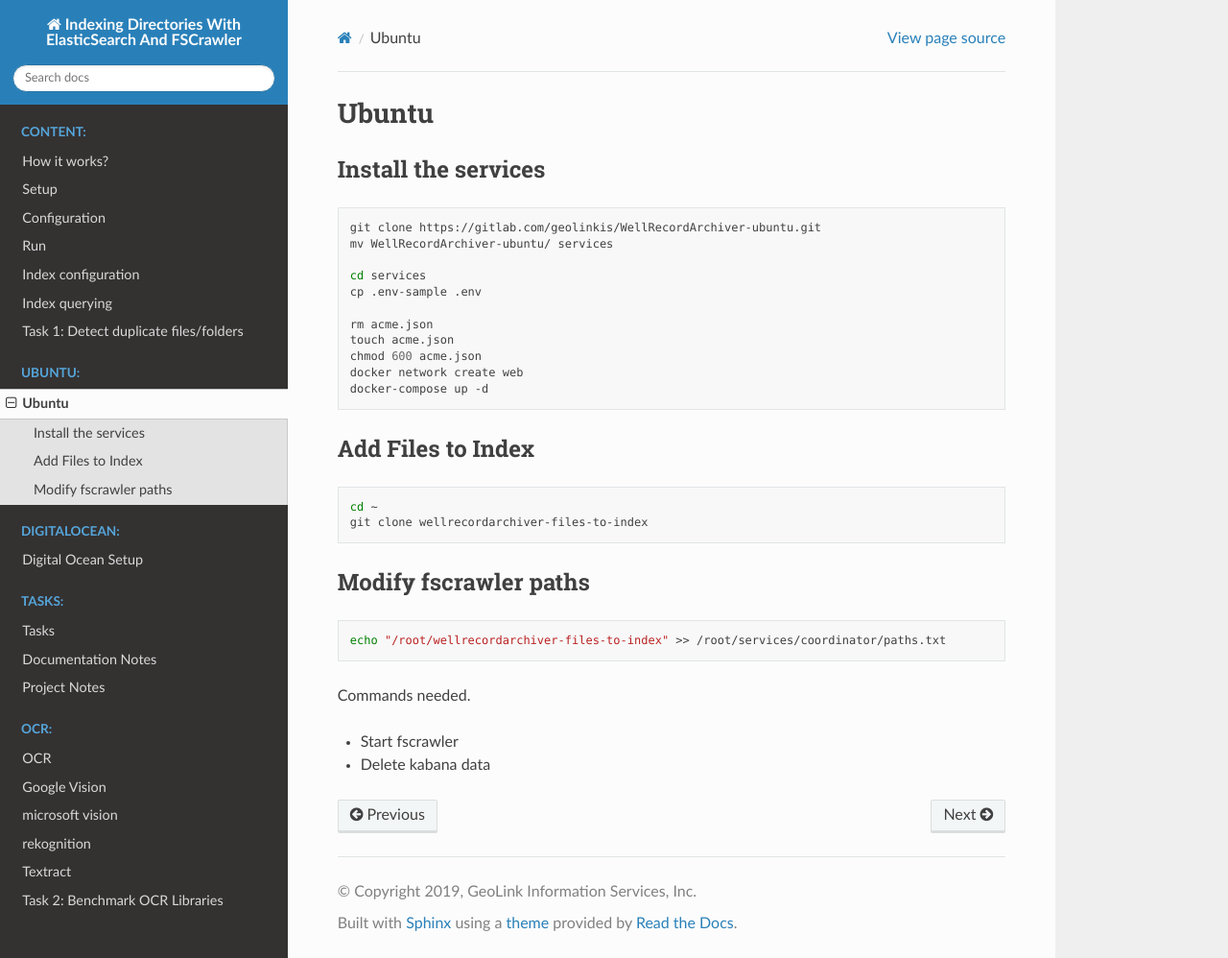
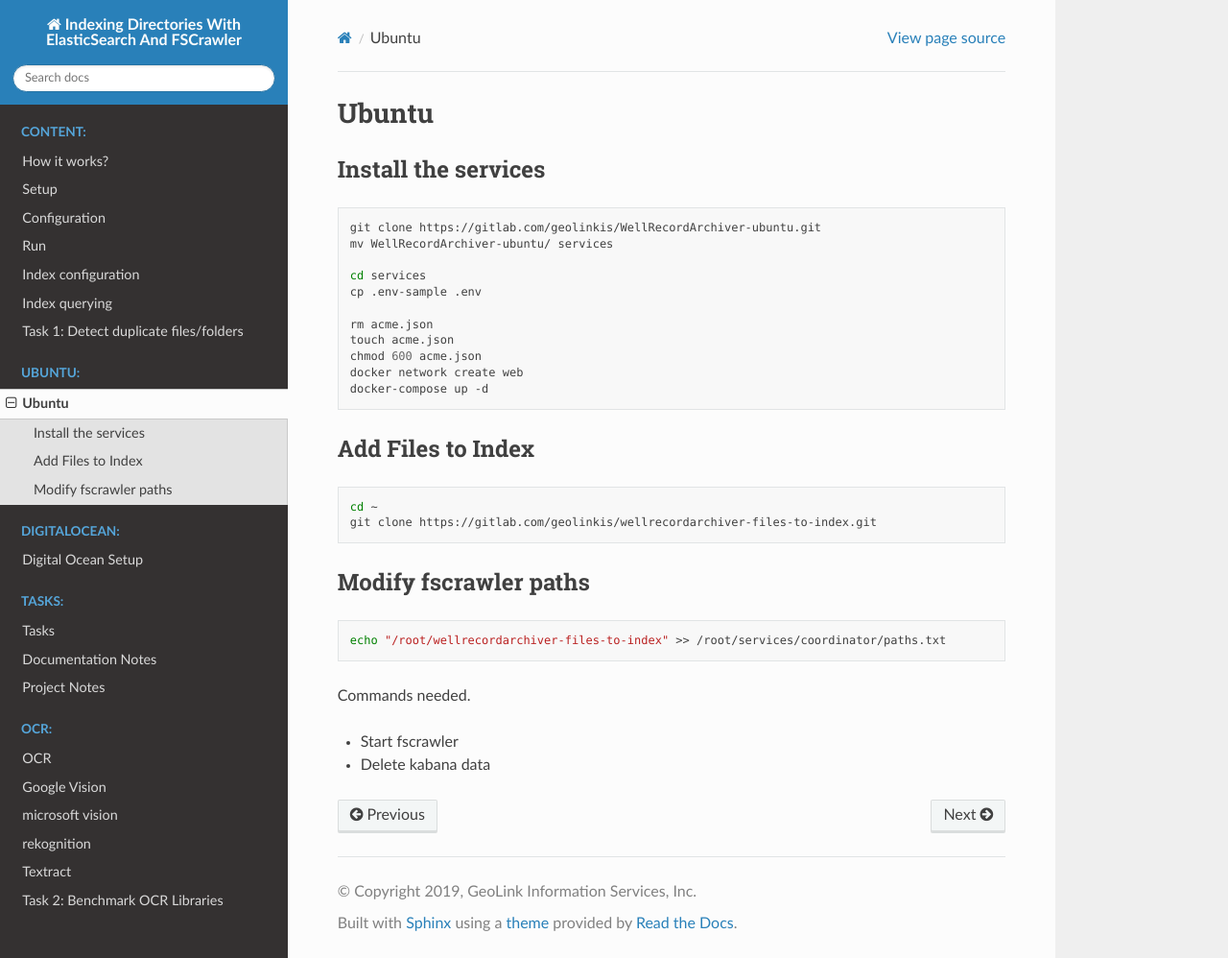
Before and after one commit to thumatiramesh/WellRecordArchiver-ubuntu, a Sphinx documentation site: the page built from documentation/ubuntu/index.rst, in a window 1280 px wide and 998 px high. Shown: the whole window at 96% size. Built offline with Sphinx 7.4.7 and the Read the Docs theme 2.0.0, drawn with Linux system fonts in a browser that asks for light colours; part of the change alters nothing that is shown.

Commit message:
Update documentation/ubuntu/index.rst

```diff
--- a/documentation/ubuntu/index.rst
+++ b/documentation/ubuntu/index.rst
@@ -29,7 +29,7 @@ Add Files to Index
 .. code-block:: bash
 
     cd ~
-    git clone wellrecordarchiver-files-to-index
+    git clone https://gitlab.com/geolinkis/wellrecordarchiver-files-to-index.git
 
 
 Modify fscrawler paths
```
